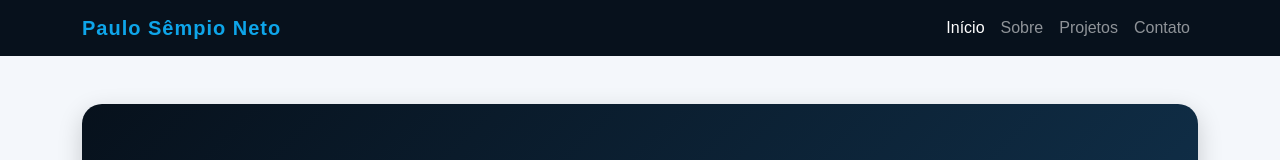
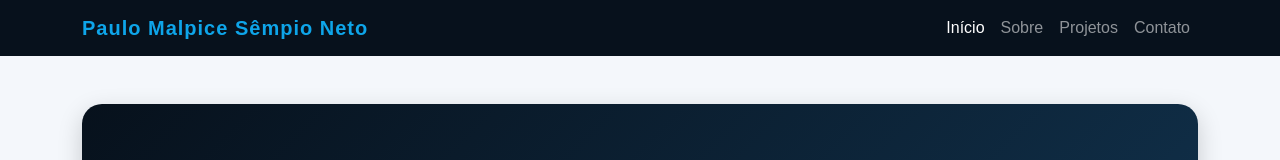
Before and after one commit to paulo-sempio-neto/-cs50-homepage, a plain HTML site: page index.html in a window 1280 px wide. Shown: the top 160 px of the page. Drawn offline with nearby package versions, Linux system fonts and the light colour scheme.

Commit message:
Update navbar brand name in index.html

```diff
--- a/index.html
+++ b/index.html
@@ -17,7 +17,7 @@
 
     <nav class="navbar navbar-expand-lg navbar-dark bg-dark">
         <div class="container">
-            <a class="navbar-brand" href="index.html">Paulo Sêmpio Neto</a>
+            <a class="navbar-brand" href="index.html">Paulo Malpice Sêmpio Neto</a>
 
             <button class="navbar-toggler"
                     type="button"
```
